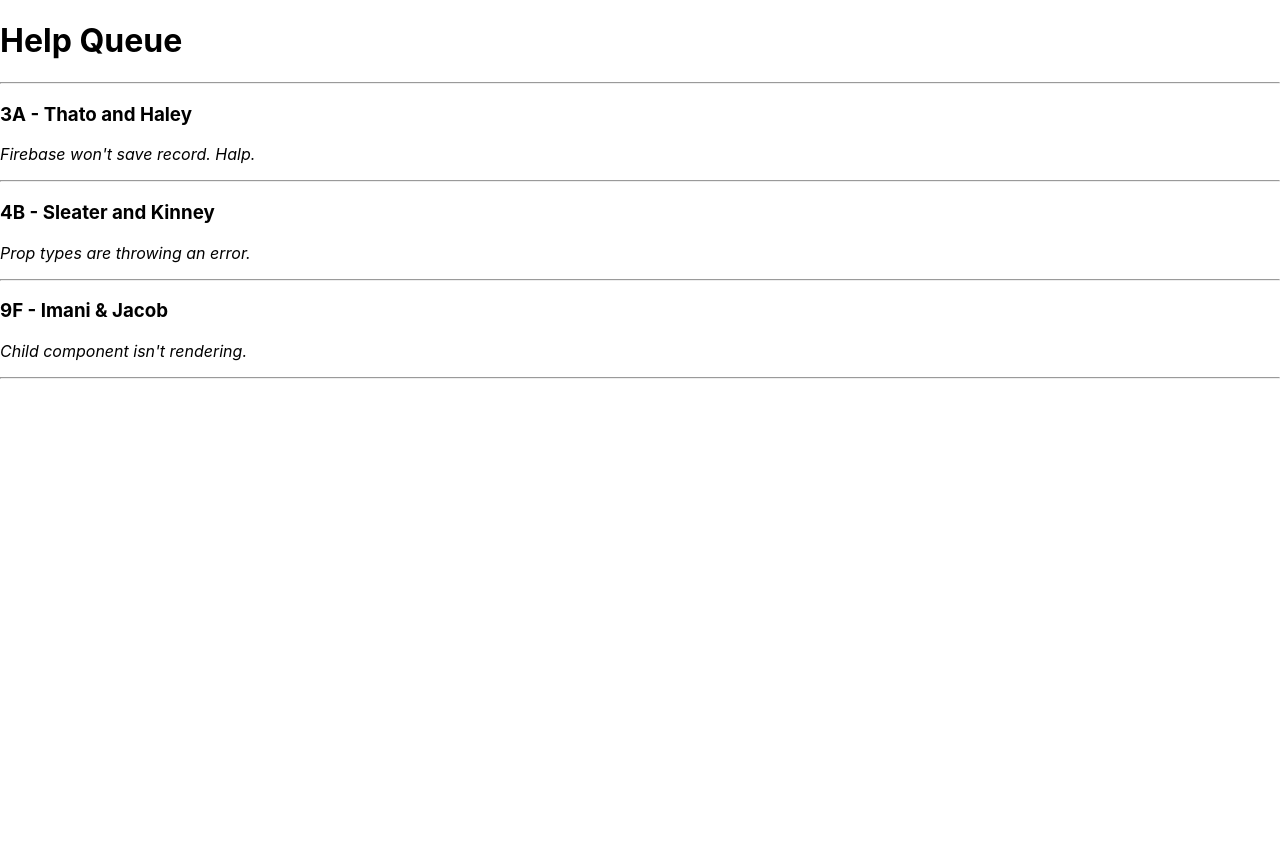
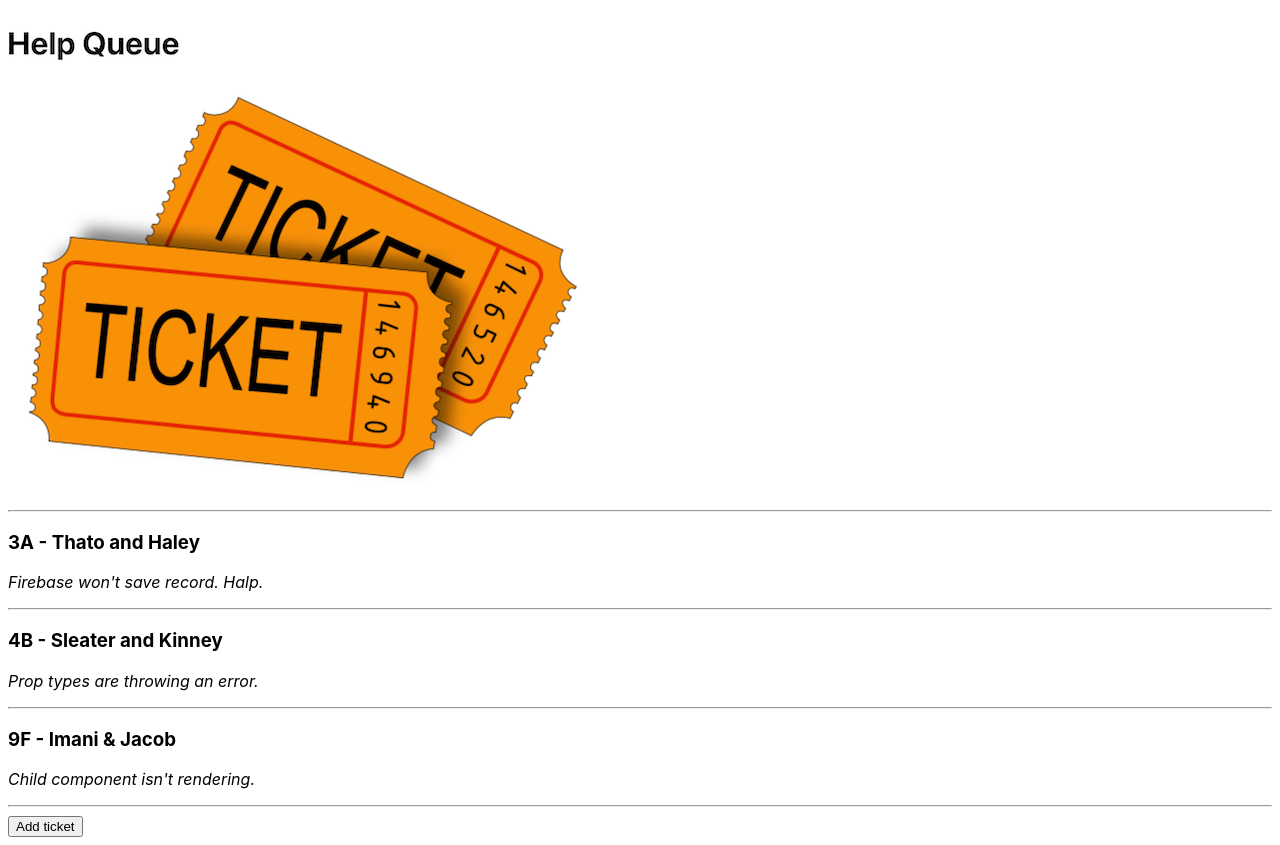
Before and after one commit to patty-rose/help-queue, a React (Create React App) app: page / in a window 1280 px wide. Before the commit the page ends 800 px from the top, so only its background shows below. Built offline with nearby package versions, Linux system fonts and the light colour scheme.

Commit message:
add toggle-able 'add ticket' button

```diff
--- a/src/components/App.js
+++ b/src/components/App.js
@@ -1,13 +1,13 @@
 import React from "react";
 import Header from "./Header";
-import TicketList from "./TicketList";
+import TicketControl from "./TicketControl";
 
 function App(){
   return ( //React.Fragment allows us to return multiple elements-- all the code in a function component's return statement must be wrapped in a single JSX element. Typically, that will be a <div> or a <React.Fragment>.
   //the elements are mostly standard HTML -- this is actually JSX syntax which recognizes HTML and, under the hood, uses React.createElement() to create this.
     <React.Fragment>
       <Header />
-      <TicketList />
+      <TicketControl />
     </React.Fragment>
   );
 }
--- a/src/components/Header.js
+++ b/src/components/Header.js
@@ -1,8 +1,11 @@
 import React from "react";
+import ticketsImage from "./../img/tickets.png";
 
 function Header(){
   return (
-    <h1>Help Queue</h1>
+    <React.Fragment>
+      <img src={ticketsImage} alt="An image of tickets" />
+    </React.Fragment>
   );
 }
 
--- /dev/null
+++ b/src/components/NewTicketForm.js
@@ -0,0 +1,11 @@
+import React from "react";
+
+function NewTicketForm(props){
+  return (
+    <React.Fragment>
+      <h3>This is a form.</h3>
+    </React.Fragment>
+  );
+}
+
+export default NewTicketForm;
--- /dev/null
+++ b/src/components/TicketControl.js
@@ -0,0 +1,41 @@
+import React from 'react';
+import NewTicketForm from './NewTicketForm';
+import TicketList from './TicketList';
+
+class TicketControl extends React.Component {
+
+  constructor(props) {
+    super(props);
+    this.state = {
+      formVisibleOnPage: false
+    }; //default state of application is that the new ticket form is not visible
+  }
+
+  handleClick = () => {
+    this.setState({formVisibleOnPage: true});//In its simplest form, setState() takes an object as an argument. The object contains any key-value pairs that our application should update.
+  }
+  ////The whole point of setState() is to allow React to do its job — which is to be a state management system that efficiently creates a virtual DOM and reconciles it with the actual DOM.
+  //The main issue with manipulating state directly like this: this.state = {property: update}, is that it will not cause the component to re-render as setState() would. If the component doesn't re-render, our changes to state won't create any change in the DOM. Always use the setState() method to update state in a pure React application.
+
+  render(){ //class components always need a render method
+    let currentlyVisibleState = null; //we declare a variable to hold the compoenent we want to return in our componenet fragments. It's null because we don't know yet. But below we determine which it is and set the variable to that react component-- just like other JS variables. and then call the variable in the react fragment below: {currentlyVisibleState}
+    let addTicketButton = null;
+    if (this.state.formVisibleOnPage) {
+      currentlyVisibleState = <NewTicketForm />
+    } else {
+      currentlyVisibleState = <TicketList />
+      addTicketButton = <button onClick={this.handleClick}>Add ticket</button>//our onClick handler will trigger this.handleClick. As you can probably guess handleClick() is the function that will be called when the handler is triggered. But what is this? In this case, we are going to be rendering an object that's an instance of the TicketControl component. this refers to the specific instance that is being rendered.
+
+      //Note that we don't use this with function components — just class components.
+    }
+    return ( //JSX inside return and JS outside
+      <React.Fragment>
+        {currentlyVisibleState}
+        {addTicketButton}
+      </React.Fragment>
+    );
+  }
+
+}
+
+export default TicketControl;
--- a/src/components/TicketList.js
+++ b/src/components/TicketList.js
@@ -27,7 +27,7 @@ function TicketList(){
         <Ticket names={ticket.names}
           location={ticket.location}
           issue={ticket.issue}
-          key={index}/>
+          key={index}/> //each child in an array or itterator should have a unique "key" prop. It makes our application more efficient because it helps React differentiate between similar components.
       )}
     </React.Fragment>
   );
--- a/src/index.css
+++ b/src/index.css
@@ -1,5 +1,7 @@
+/* index.css is for GLOBAL STYLES. But both index.css and app.css will be minified into a single css file when compiled. So components can default to the wrong style based on both global and app.css stylesheets, unfortunately. Some rules for STYLESHEETS: -all global styles go in index.css -it is not recommended to use styles for individual components, but if done make sure ids very specifically pinpoint elements -some animations and pseudo class selectors (like hover) can't be implemented with recommended practices like CSS objects - so stylesheets may be an acceptable option*/
+
 body {
-  margin: 0;
+  margin: 50;
   font-family: -apple-system, BlinkMacSystemFont, 'Segoe UI', 'Roboto', 'Oxygen',
     'Ubuntu', 'Cantarell', 'Fira Sans', 'Droid Sans', 'Helvetica Neue',
     sans-serif;
```
Also changed, not shown: src/img/compentMap.jpeg (added), src/img/tickets.png (added).
